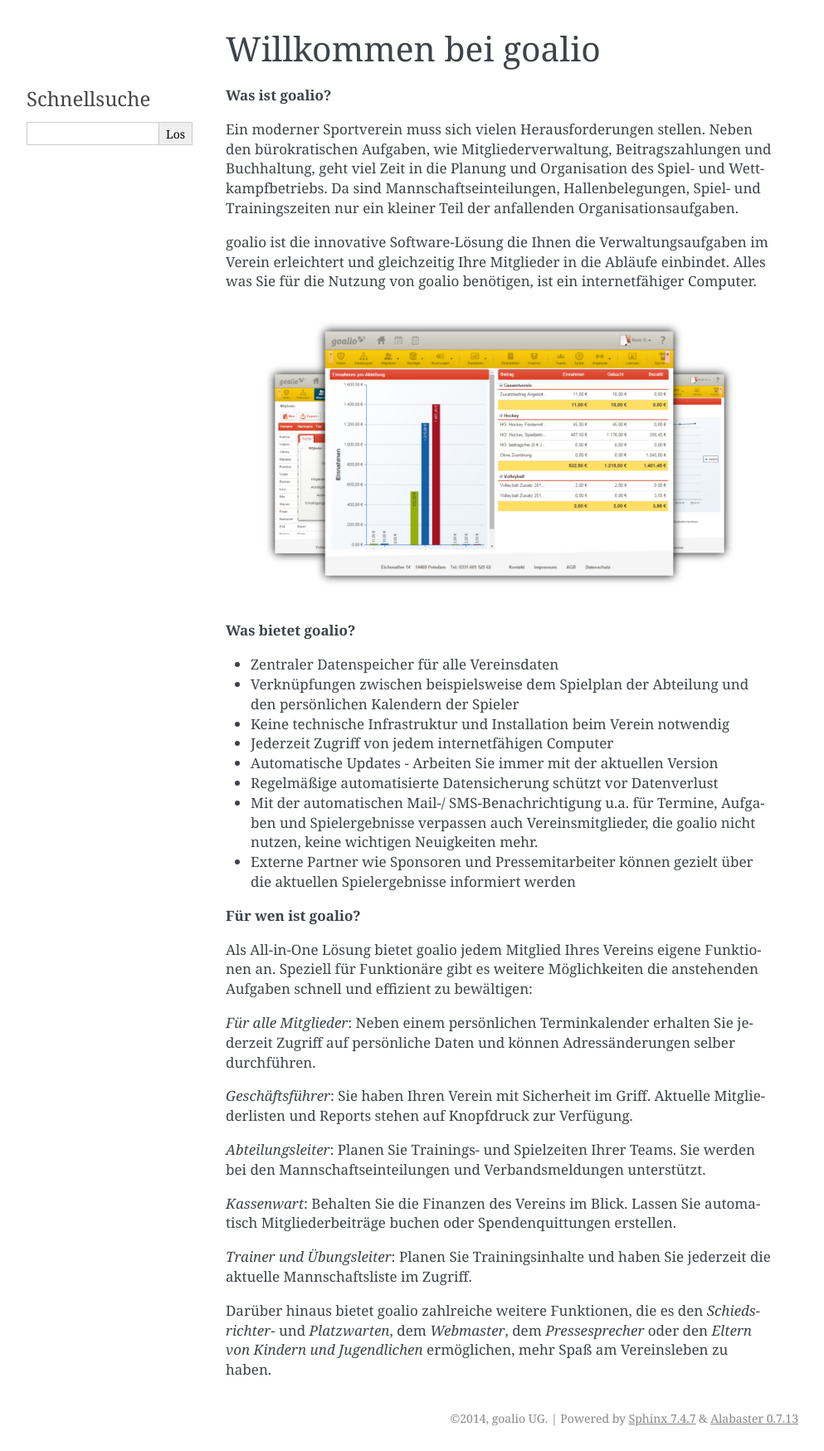
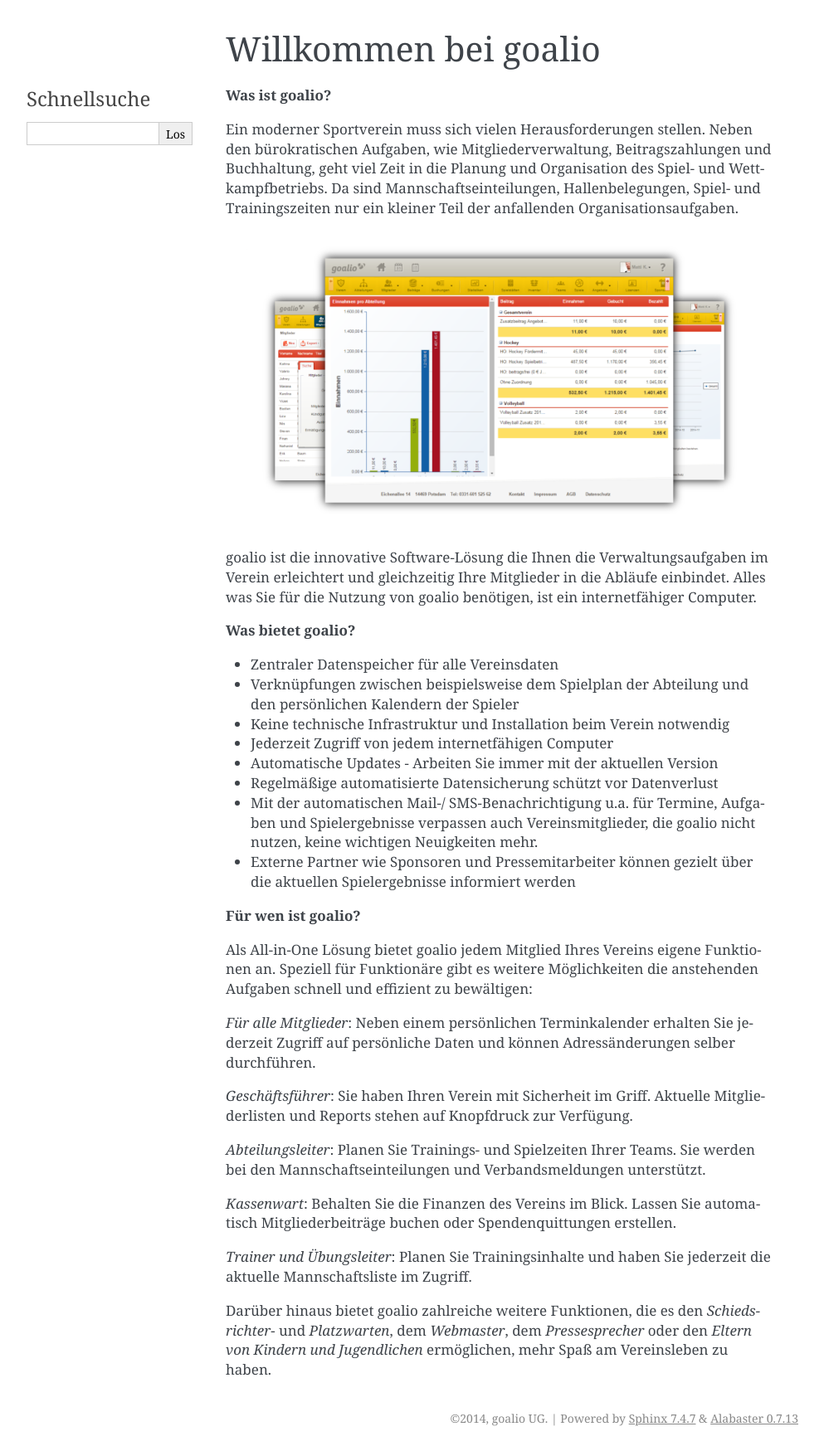
Before and after one commit to goalio/docs, a Sphinx documentation site: the page built from docs/erste-schritte/index.rst, in a window 1280 px wide. Shown: the whole page at 83% size, without its empty margins (148-1141 px from the left). Built offline with Sphinx 7.4.7, drawn with Linux system fonts in a browser that asks for light colours; formulas are drawn with MathJax 3.

Commit message:
Update index.rst

```diff
--- a/docs/erste-schritte/index.rst
+++ b/docs/erste-schritte/index.rst
@@ -5,9 +5,9 @@
 
 Ein moderner Sportverein muss sich vielen Herausforderungen stellen. Neben den bürokratischen Aufgaben, wie Mitgliederverwaltung, Beitragszahlungen und Buchhaltung, geht viel Zeit in die Planung und Organisation des Spiel- und Wettkampfbetriebs. Da sind Mannschaftseinteilungen, Hallenbelegungen, Spiel- und Trainingszeiten nur ein kleiner Teil der anfallenden Organisationsaufgaben.
 
+.. image:: ../images/goalio-screenshots.png
+
 goalio ist die innovative Software-Lösung die Ihnen die Verwaltungsaufgaben im Verein erleichtert und gleichzeitig Ihre Mitglieder in die Abläufe einbindet. Alles was Sie für die Nutzung von goalio benötigen, ist ein internetfähiger Computer.
-
-.. image:: ../images/goalio-screenshots.png
 
 **Was bietet goalio?**
 
```
